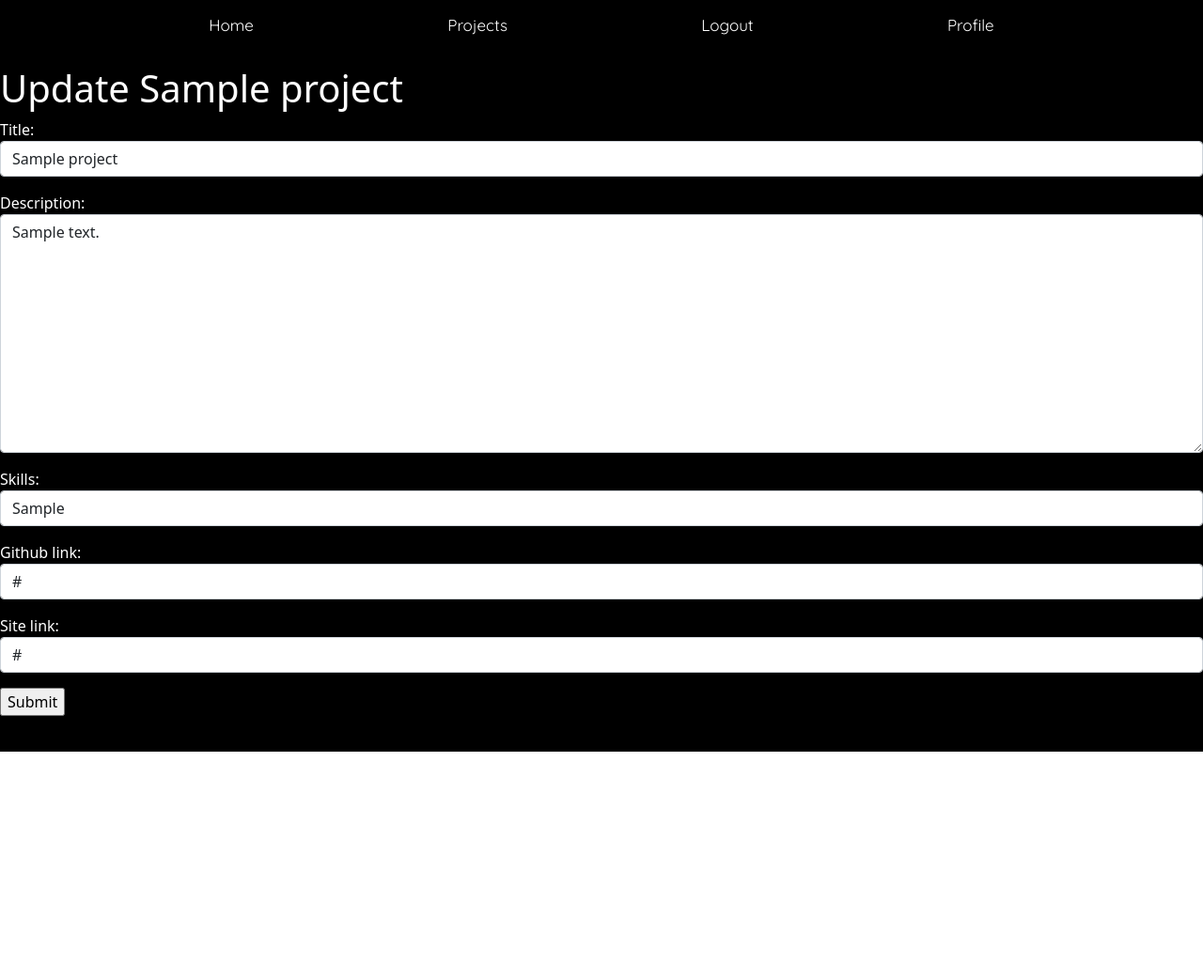
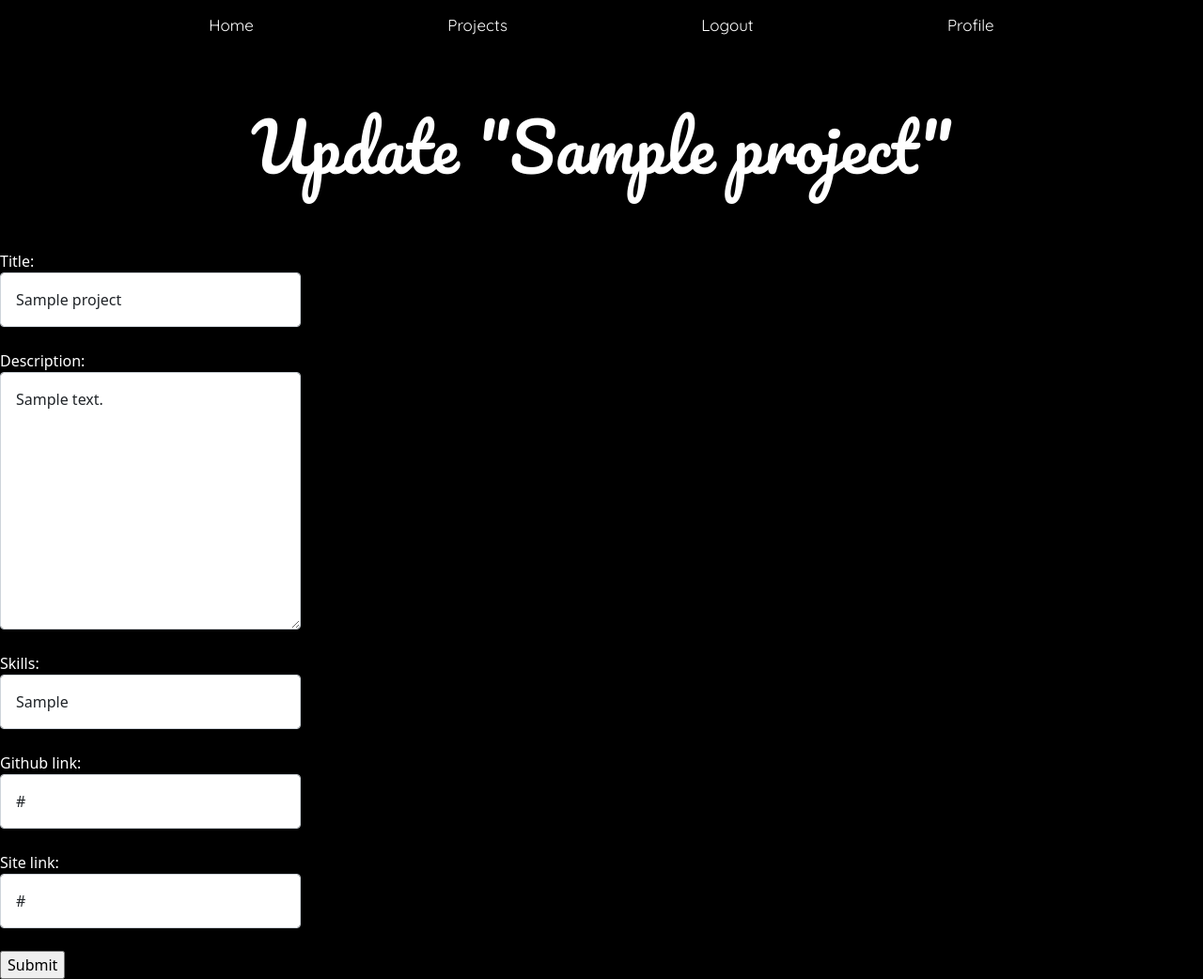
Before and after one commit to Nlopez4/dev_collect, a Django app: page /project/1/update in a window 1280 px wide. Shown: the whole page at 94% size. Before the commit the page ends 800 px from the top, so only its background shows below. Run offline with Django 3.2, Linux system fonts and the light colour scheme; a user stored in the database is signed in; tables that the repository leaves empty hold one stand-in row (values such as "Sample post"); some libraries are stand-ins or nearby versions.

Commit message:
css for project update form

```diff
--- a/main_app/forms.py
+++ b/main_app/forms.py
@@ -10,11 +10,11 @@ class ProjectForm(forms.ModelForm):
         fields = ['title', 'description', 'skills', 'github_link', 'site_link']
 
         widgets = {
-            'title': forms.TextInput(attrs={'class': 'form-control'}),
-            'description': forms.Textarea(attrs={'class': 'form-control'}),
-            'skills': forms.TextInput(attrs={'class': 'form-control'}),
-            'github_link': forms.TextInput(attrs={'class': 'form-control'}),
-            'site_link': forms.TextInput(attrs={'class': 'form-control'}),
+            'title': forms.TextInput(attrs={'class': 'form-control mb-4 w-25 p-3 justify-content-center'}),
+            'description': forms.Textarea(attrs={'class': 'form-control mb-4 w-25 p-3'}),
+            'skills': forms.TextInput(attrs={'class': 'form-control mb-4 w-25 p-3'}),
+            'github_link': forms.TextInput(attrs={'class': 'form-control mb-4 w-25 p-3'}),
+            'site_link': forms.TextInput(attrs={'class': 'form-control mb-4 w-25 p-3'}),
         }
 
 
--- a/main_app/static/styles/main.css
+++ b/main_app/static/styles/main.css
@@ -354,4 +354,12 @@ a {
 .project-update-container {
   text-align: center !important;
   justify-content: center !important;
+
 }
+
+.update-h1 {
+  font-family: pacifico, cursive;
+  font-size: 70px;
+  text-align: center;
+  padding: 60px;
+}
--- a/main_app/templates/project_update.html
+++ b/main_app/templates/project_update.html
@@ -1,9 +1,9 @@
 {% extends 'base.html' %} {% load bootstrap5 %} {% block content %} {% if user.is_authenticated %}
 {% if user.profile == project.profile %}
-<h1 class="pt-3">Update {{project.title}}</h1>
+<h1 class="update-h1">Update "{{project.title}}"</h1>
 
 <div class="form-group" class="project-update-container">
-  <form class="form-group"action="" method="post">
+  <form class="form-group" action="" method="post">
     {% csrf_token %} {{form.as_p}} <input type="submit" value="Submit" />
   </form>
 </div>
```
